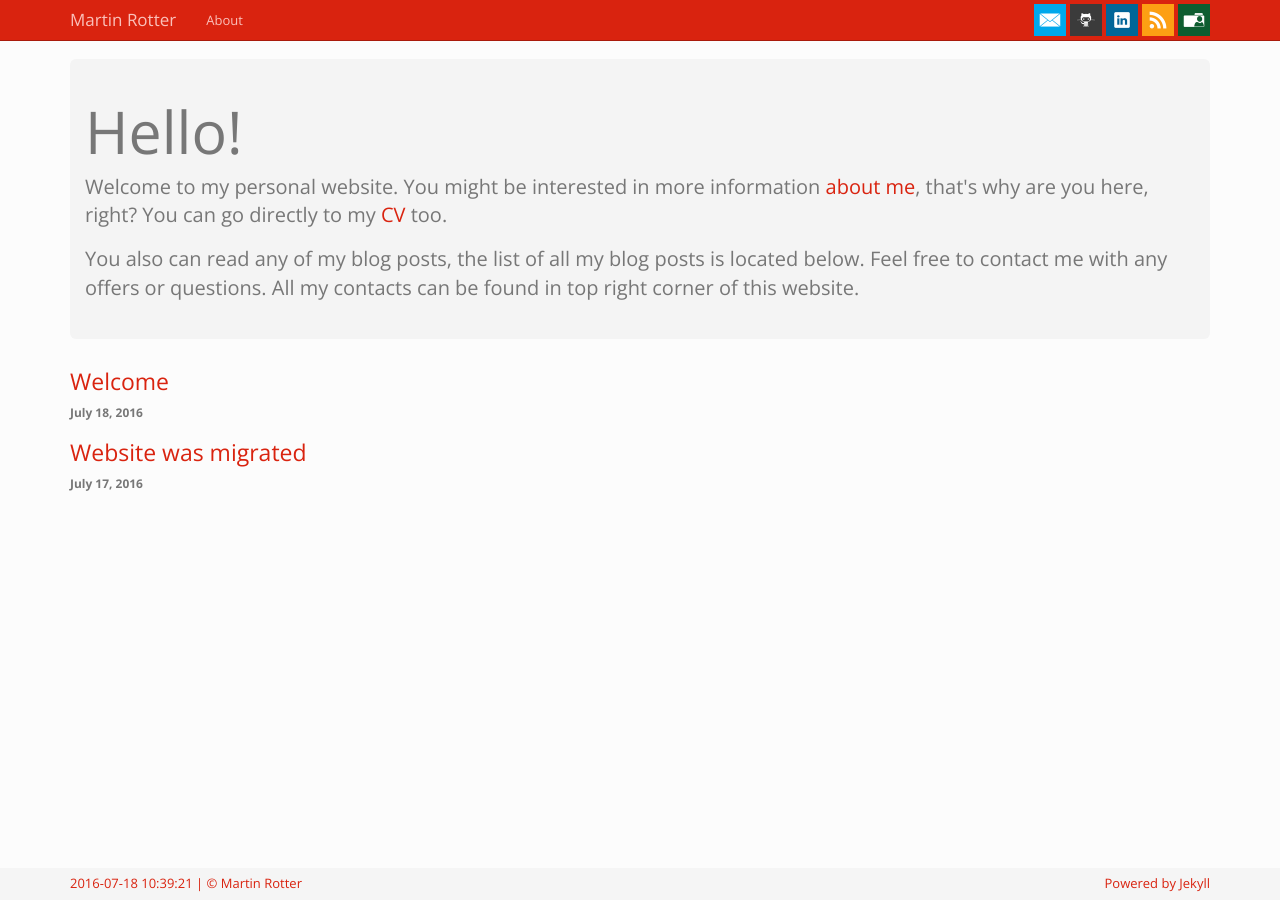
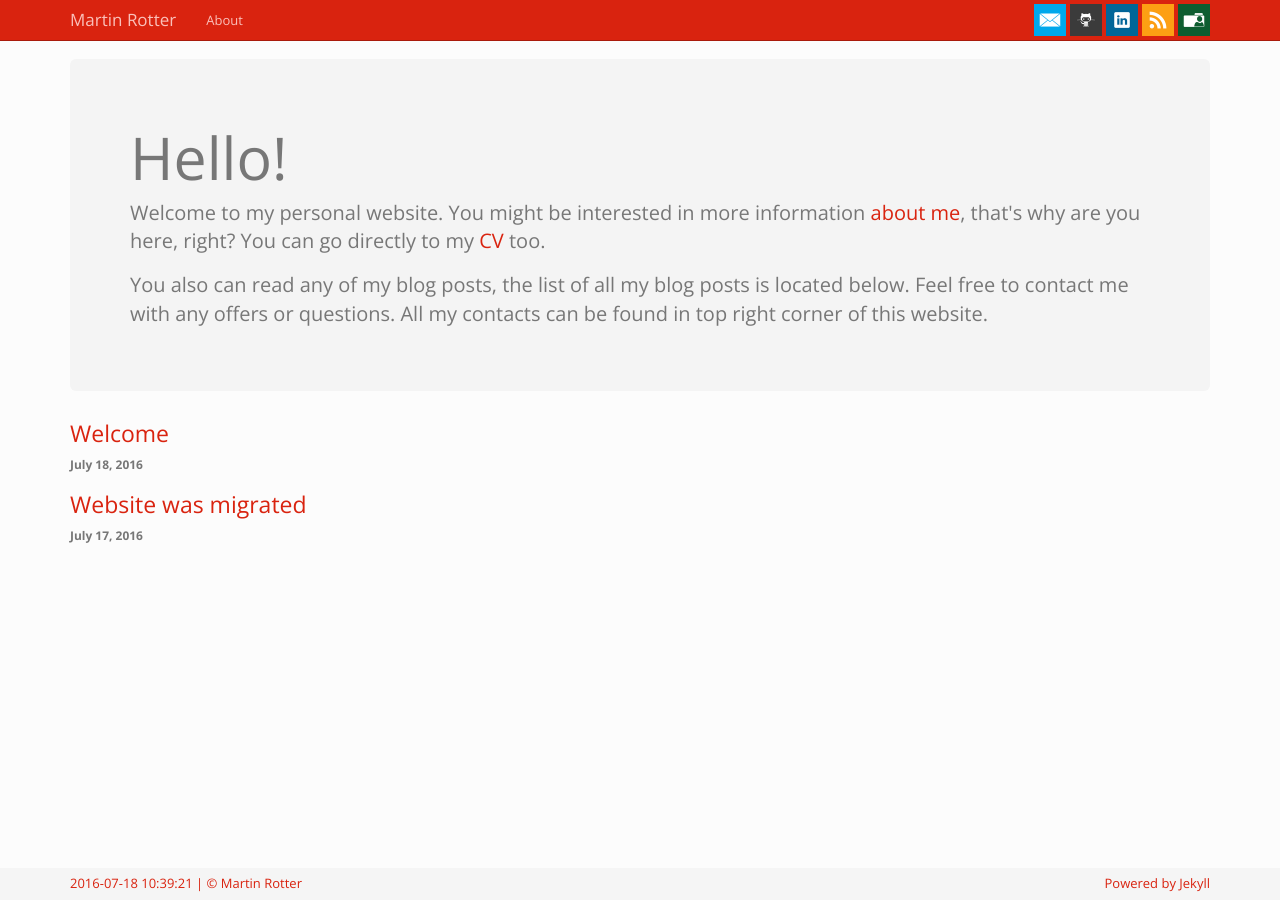
Before and after one commit to martinrotter/martinrotter.github.io, a Jekyll site: the page built from index.html, in a window 1280 px wide. Built offline with Jekyll 4.4.1, drawn with Linux system fonts in a browser that asks for light colours.

Commit message:
Better padding.

```diff
--- a/css/style.css
+++ b/css/style.css
@@ -25,10 +25,3 @@ body {
 .navbar-contact {
   margin: 4px 0px 4px 4px;
 }
-
-.container .jumbotron, .container-fluid .jumbotron {
-  padding-left: 15px;
-  padding-right: 15px;
-  padding-top: 22px;
-  padding-bottom: 22px;
-}
```
